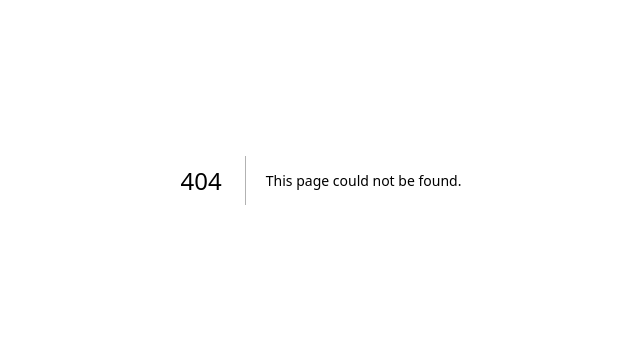
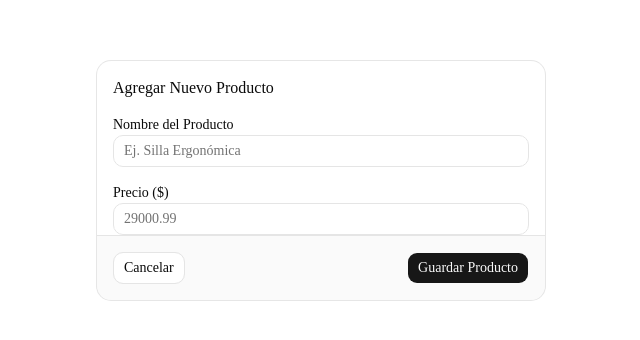
Before and after one commit to Nico996/mi-tienda-nextjs, a Next.js app: page /nuevo in a window 1280 px wide. Before the commit this address had no page. Shown: the part 220-560 px from the top of the page, without its empty margins (319-959 px from the left). Built offline with nearby package versions, Linux system fonts and the light colour scheme; no server answers.

Commit message:
Agrego vista de productos al index y página para agregar productos nuevos

```diff
--- a/src/app/layout.js
+++ b/src/app/layout.js
@@ -12,7 +12,7 @@ const geistMono = Geist_Mono({
 });
 
 export const metadata = {
-  title: "Create Next App",
+  title: "Next App",
   description: "Generated by create next app",
 };
 
--- /dev/null
+++ b/src/app/nuevo/page.js
@@ -0,0 +1,78 @@
+"use client";
+import { useState } from "react";
+import { useRouter } from "next/navigation";
+import { supabase } from "@/lib/supabase";
+import { Button } from "@/components/ui/button";
+import { Input } from "@/components/ui/input";
+import { Card, CardHeader, CardTitle, CardContent, CardFooter } from "@/components/ui/card";
+
+export default function NuevoProducto() {
+  const [nombre, setNombre] = useState("");
+  const [precio, setPrecio] = useState("");
+  const [loading, setLoading] = useState(false);
+  const router = useRouter();
+
+  const handleSubmit = async (e) => {
+    e.preventDefault();
+    setLoading(true);
+
+    const { error } = await supabase
+      .from("productos")
+      .insert([
+        {
+            nombre: nombre,
+            precio_unitario: parseFloat(precio)
+        }
+    ]);
+
+    if (error) {
+      alert("Error al crear: " + error.message);
+    } else {
+      router.push("/"); // Nos devuelve a la lista
+      router.refresh();
+    }
+    setLoading(false);
+  };
+
+  return (
+    <div className="flex justify-center items-center min-h-screen p-4">
+      <Card className="w-full max-w-md">
+        <CardHeader>
+          <CardTitle>Agregar Nuevo Producto</CardTitle>
+        </CardHeader>
+        <form onSubmit={handleSubmit}>
+          <CardContent className="space-y-4">
+            <div className="space-y-2">
+              <label className="text-sm font-medium">Nombre del Producto</label>
+              <Input
+                placeholder="Ej. Silla Ergonómica"
+                value={nombre}
+                onChange={(e) => setNombre(e.target.value)}
+                required
+              />
+            </div>
+            <div className="space-y-2">
+              <label className="text-sm font-medium">Precio ($)</label>
+              <Input
+                type="number"
+                step="0.01"
+                placeholder="29000.99"
+                value={precio}
+                onChange={(e) => setPrecio(e.target.value)}
+                required
+              />
+            </div>
+          </CardContent>
+          <CardFooter className="flex justify-between">
+            <Button variant="outline" type="button" onClick={() => router.back()}>
+              Cancelar
+            </Button>
+            <Button type="submit" disabled={loading}>
+              {loading ? "Guardando..." : "Guardar Producto"}
+            </Button>
+          </CardFooter>
+        </form>
+      </Card>
+    </div>
+  );
+}
--- a/src/app/page.js
+++ b/src/app/page.js
@@ -1,65 +1,62 @@
-import Image from "next/image";
+"use client";
+import { useEffect, useState } from 'react';
+import { supabase } from '@/lib/supabase';
+import { Card, CardContent, CardFooter } from "@/components/ui/card";
+import { Button } from "@/components/ui/button";
+import { Badge } from "@/components/ui/badge";
 
 export default function Home() {
+  const [productos, setProductos] = useState([]);
+  const [loading, setLoading] = useState(true);
+
+  useEffect(() => {
+    async function getProductos() {
+      const { data, error } = await supabase
+        .from('productos')
+        .select('*')
+        .order('created_at', { ascending: false });
+
+      if (data) setProductos(data);
+      setLoading(false);
+    }
+    getProductos();
+  }, []);
+
+  if (loading) return <div className="p-10 text-center">Cargando catálogo...</div>;
+
   return (
-    <div className="flex min-h-screen items-center justify-center bg-zinc-50 font-sans dark:bg-black">
-      <main className="flex min-h-screen w-full max-w-3xl flex-col items-center justify-between py-32 px-16 bg-white dark:bg-black sm:items-start">
-        <Image
-          className="dark:invert"
-          src="/next.svg"
-          alt="Next.js logo"
-          width={100}
-          height={20}
-          priority
-        />
-        <div className="flex flex-col items-center gap-6 text-center sm:items-start sm:text-left">
-          <h1 className="max-w-xs text-3xl font-semibold leading-10 tracking-tight text-black dark:text-zinc-50">
-            To get started, edit the page.js file.
-          </h1>
-          <p className="max-w-md text-lg leading-8 text-zinc-600 dark:text-zinc-400">
-            Looking for a starting point or more instructions? Head over to{" "}
-            <a
-              href="https://vercel.com/templates?framework=next.js&utm_source=create-next-app&utm_medium=appdir-template-tw&utm_campaign=create-next-app"
-              className="font-medium text-zinc-950 dark:text-zinc-50"
-            >
-              Templates
-            </a>{" "}
-            or the{" "}
-            <a
-              href="https://nextjs.org/learn?utm_source=create-next-app&utm_medium=appdir-template-tw&utm_campaign=create-next-app"
-              className="font-medium text-zinc-950 dark:text-zinc-50"
-            >
-              Learning
-            </a>{" "}
-            center.
-          </p>
+    <main className="max-w-7xl mx-auto p-6">
+      <div className="flex justify-between items-center mb-8">
+        <h1 className="text-4xl font-extrabold tracking-tight">Hola, soy una página web</h1>
+        <Badge variant="outline">{productos.length} Productos</Badge>
+      </div>
+
+      <div className="grid grid-cols-1 sm:grid-cols-2 lg:grid-cols-4 gap-6">
+        {productos.map((producto) => (
+          <Card key={producto.id} className="overflow-hidden border-none bg-zinc-50 dark:bg-zinc-900 shadow-sm hover:shadow-md transition-shadow">
+            <div className="aspect-square bg-zinc-200 dark:bg-zinc-800 relative">
+              {/* Aquí iría la imagen si tienes la URL en Supabase */}
+              <div className="flex items-center justify-center h-full text-zinc-400">
+                {producto.nombre[0].toUpperCase()}
+              </div>
+            </div>
+            <CardContent className="p-4">
+              <h3 className="font-semibold text-lg">{producto.nombre}</h3>
+              <p className="text-sm text-muted-foreground line-clamp-2">{producto.descripcion}</p>
+            </CardContent>
+            <CardFooter className="p-4 pt-0 flex justify-between items-center">
+              <span className="text-xl font-bold">${producto.precio_unitario}</span>
+              <Button size="sm">Añadir</Button>
+            </CardFooter>
+          </Card>
+        ))}
+      </div>
+
+      {productos.length === 0 && (
+        <div className="text-center py-20 border-2 border-dashed rounded-xl">
+          <p className="text-muted-foreground">No hay productos disponibles aún.</p>
         </div>
-        <div className="flex flex-col gap-4 text-base font-medium sm:flex-row">
-          <a
-            className="flex h-12 w-full items-center justify-center gap-2 rounded-full bg-foreground px-5 text-background transition-colors hover:bg-[#383838] dark:hover:bg-[#ccc] md:w-[158px]"
-            href="https://vercel.com/new?utm_source=create-next-app&utm_medium=appdir-template-tw&utm_campaign=create-next-app"
-            target="_blank"
-            rel="noopener noreferrer"
-          >
-            <Image
-              className="dark:invert"
-              src="/vercel.svg"
-              alt="Vercel logomark"
-              width={16}
-              height={16}
-            />
-            Deploy Now
-          </a>
-          <a
-            className="flex h-12 w-full items-center justify-center rounded-full border border-solid border-black/[.08] px-5 transition-colors hover:border-transparent hover:bg-black/[.04] dark:border-white/[.145] dark:hover:bg-[#1a1a1a] md:w-[158px]"
-            href="https://nextjs.org/docs?utm_source=create-next-app&utm_medium=appdir-template-tw&utm_campaign=create-next-app"
-            target="_blank"
-            rel="noopener noreferrer"
-          >
-            Documentation
-          </a>
-        </div>
-      </main>
-    </div>
+      )}
+    </main>
   );
 }
```
